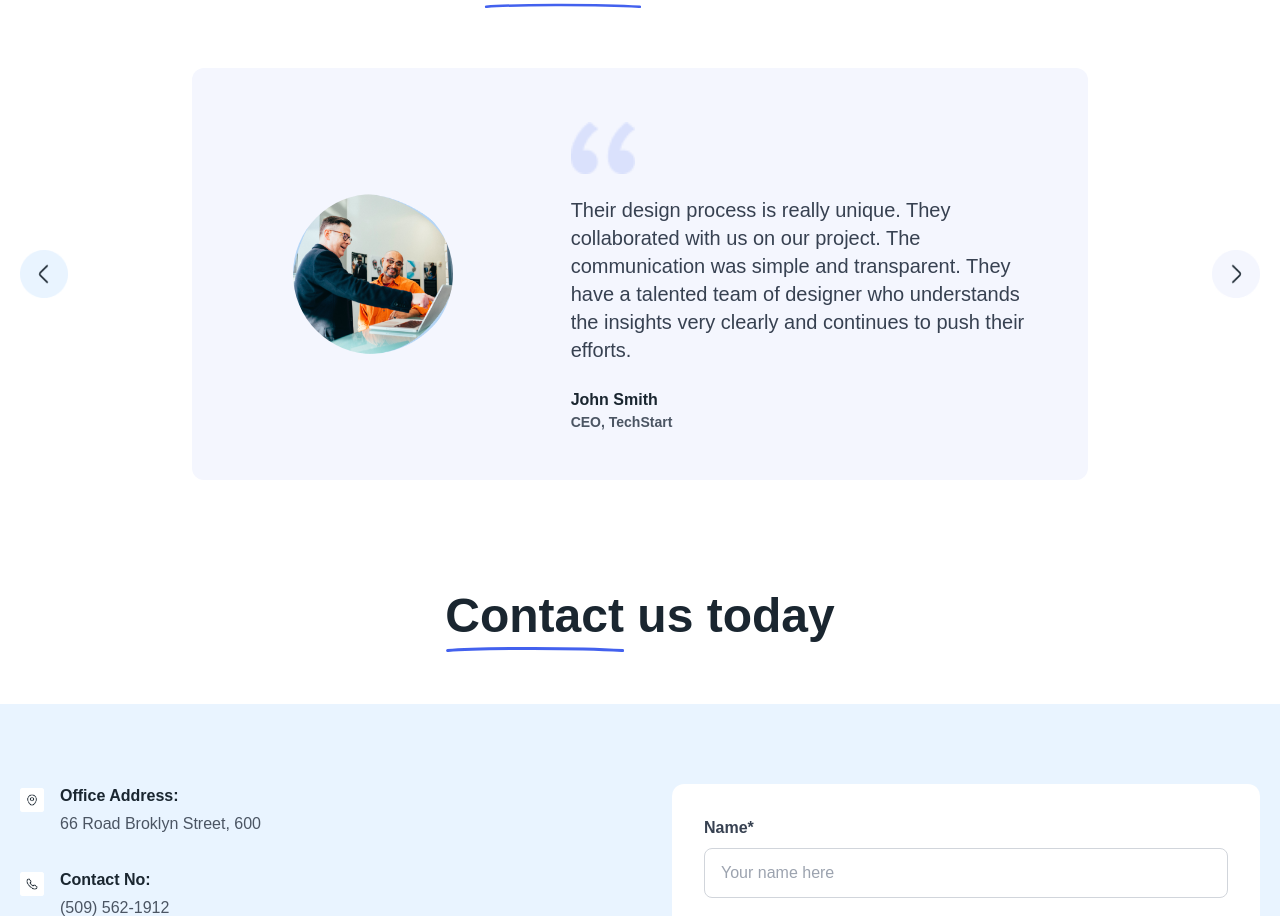
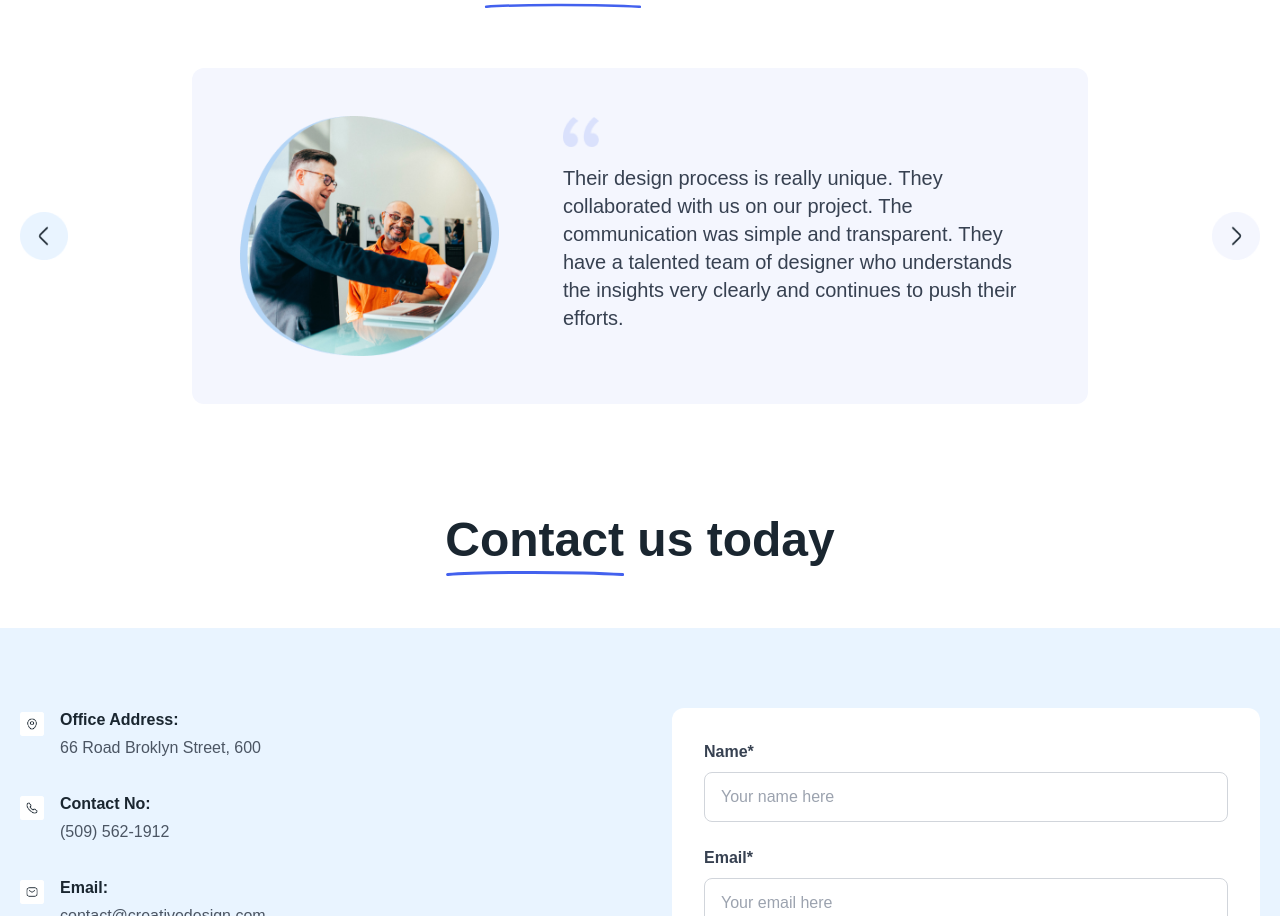
Before and after one commit to serenaveraa/Agency-Landing-Page, a React (Vite) app: page / in a window 1280 px wide. Shown: the part 2767-3683 px from the top of the page. Built offline with nearby package versions, Linux system fonts and the light colour scheme; a web font is replaced by a local one.

Commit message:
Update TestimonialsSection.tsx

```diff
--- a/src/components/TestimonialsSection/TestimonialsSection.tsx
+++ b/src/components/TestimonialsSection/TestimonialsSection.tsx
@@ -11,13 +11,11 @@ import { CustomSection } from '../CustomSections/CustomSection';
 export default function TestimonialsSection() {
   const testimonial = {
     text: "Their design process is really unique. They collaborated with us on our project. The communication was simple and transparent. They have a talented team of designer who understands the insights very clearly and continues to push their efforts.",
-    author: "John Smith",
-    role: "CEO, TechStart",
     image: happyClient
   };
 
   return (
-    <CustomSection className="bg-white py-20">
+    <CustomSection className="bg-white py-20 h-247 sm:h-275 lg:h-238 ">
       <div className="max-w-7xl mx-auto">
         <div className="text-center mb-16">
           <h2 className="font-proxima font-bold text-4xl lg:text-5xl text-charcoal-gray mb-6">
@@ -38,34 +36,32 @@ export default function TestimonialsSection() {
             />
           </button>
 
-          {/* Testimonial Card - Less Wide */}
-          <div className="bg-pale-lilac rounded-xl p-8 lg:p-12 max-w-4xl mx-auto">
+          {/* Testimonial Card */}
+          <div className="bg-pale-lilac rounded-xl p-8 lg:p-12 max-w-4xl mx-auto w-83 h-165 md:w-120 md:h-171 lg:w-242 lg:h-95">
             {/* Testimonial Content */}
             <div className="flex items-center space-x-8 lg:space-x-16">
-              {/* Client Image - Takes ~1/3 of the space */}
-              <div className="flex-shrink-0 w-1/3 flex justify-center">
+              {/* Client Image  */}
+              <div className="flex-shrink-0 flex justify-center">
                 <img
                   src={testimonial.image}
-                  alt={`${testimonial.author} testimonial`}
-                  className="w-32 h-32 lg:w-40 lg:h-40 rounded-full object-cover"
+                  alt="Client testimonial"
+                  className="h-60 sm:h-73 object-cover"
                 />
               </div>
 
-              {/* Quote - Takes ~2/3 of the space */}
-              <div className="flex-1 w-2/3">
+              {/* Quote */}
+              <div className="flex-1 text-cat-gray">
                 <div className="mb-4">
                   <img
                     src={quoteAsset}
                     alt="Quote mark"
-                    className="w-12 h-12 lg:w-16 lg:h-16 object-contain"
+                    className="w-9 h-8 object-contain"
                   />
                 </div>
                 <p className="font-proxima text-lg lg:text-xl text-gray-700 leading-relaxed mb-6">
                   {testimonial.text}
                 </p>
                 <div className="font-proxima text-charcoal-gray font-semibold">
-                  <div className="font-bold">{testimonial.author}</div>
-                  <div className="text-sm text-gray-600">{testimonial.role}</div>
                 </div>
               </div>
             </div>
```
